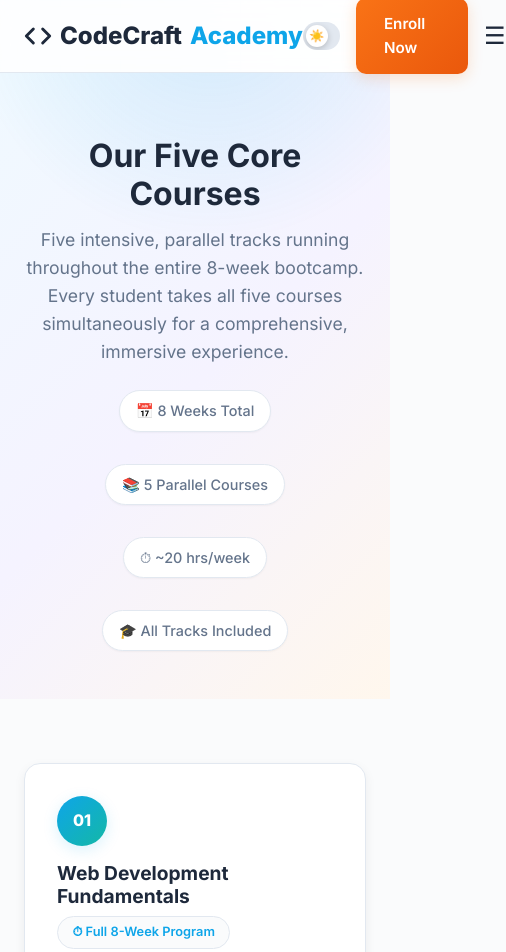
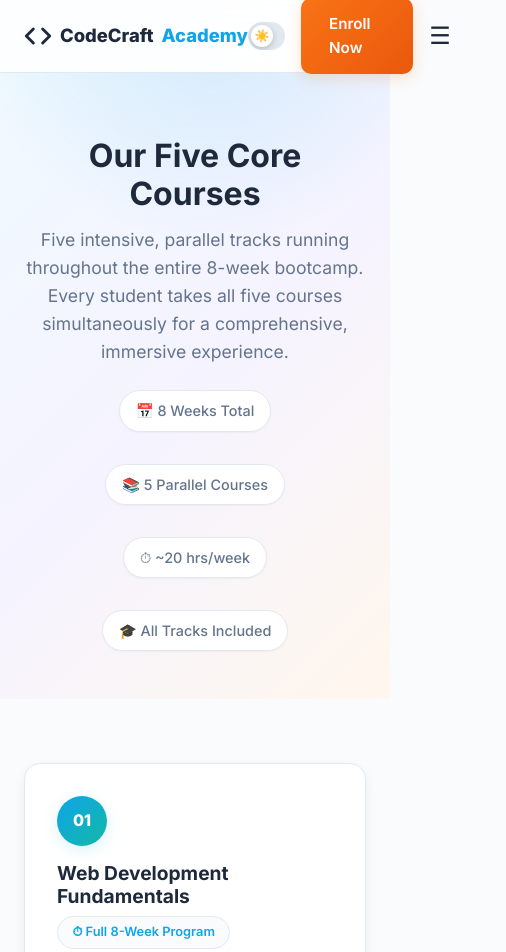
Before and after one commit to Alpha334/Bootcamp-final, a plain HTML site: page courses.html in a window 390 px wide. Shown: the top 952 px of the page, 506 px wide, since content can reach past the window. Drawn offline with Linux system fonts and the light colour scheme.

Commit message:
Adjusted logo size for navbar responsiveness

```diff
--- a/courses.html
+++ b/courses.html
@@ -595,6 +595,10 @@
         grid-template-columns: 1fr;
       }
 
+      .logo {
+        font-size: 1.15rem;
+      }
+
       .schedule-row {
         grid-template-columns: 1fr;
         gap: 0.25rem;
```
